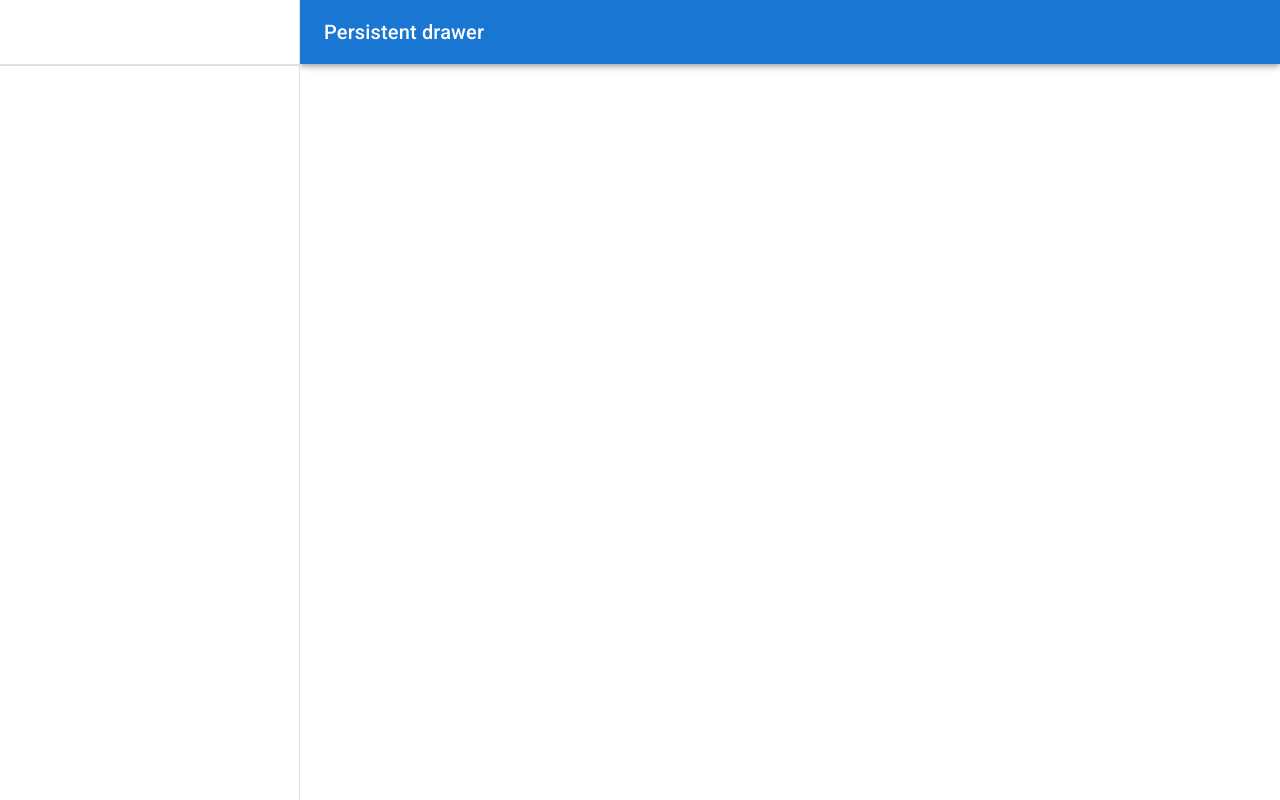
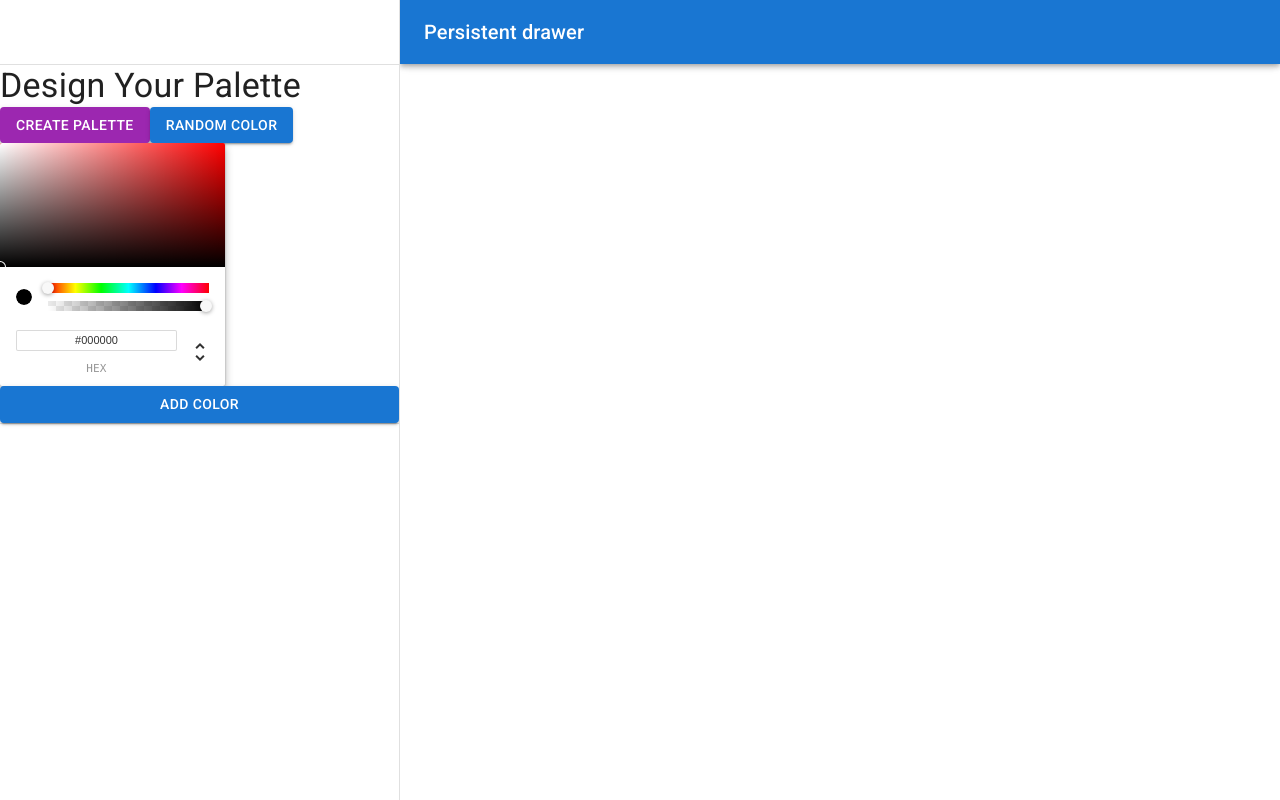
Before and after one commit to Fernando-Andres-Ramos/Colors-Palettes, a React (Vite) app: page /palette/new in a window 1280 px wide. Both pictures are taken after a click on the button "open drawer". Built offline with nearby package versions, Linux system fonts and the light colour scheme; some icons are missing.

Commit message:
Add ChromePicker and buttons to drawer

```diff
--- a/package.json
+++ b/package.json
@@ -16,6 +16,7 @@
     "@mui/material": "^7.1.0",
     "chroma-js": "^3.1.2",
     "react": "^19.1.0",
+    "react-color": "^2.19.3",
     "react-dom": "^19.1.0",
     "react-router-dom": "^7.6.1"
   },
--- a/src/components/NewPaletteForm/NewPaletteForm.jsx
+++ b/src/components/NewPaletteForm/NewPaletteForm.jsx
@@ -18,8 +18,11 @@
 import ListItemText from '@mui/material/ListItemText';
 import InboxIcon from '@mui/icons-material/MoveToInbox';
 import MailIcon from '@mui/icons-material/Mail';
+import {ChromePicker} from 'react-color'
+import Button from '@mui/material/Button';
 
-const drawerWidth = 300;
+
+const drawerWidth = 400;
 
 const Main = styled('main', { shouldForwardProp: (prop) => prop !== 'open' })(
   ({ theme }) => ({
@@ -82,6 +85,11 @@
 export default function NewPaletteForm() {
   const theme = useTheme();
   const [open, setOpen] = React.useState(false);
+  const [background, setBackground] = React.useState("#ADD8E")
+
+  const handleChangeComplete = (color) => {
+    setBackground(color.hex );
+  };
 
   const handleDrawerOpen = () => {
     setOpen(true);
@@ -134,6 +142,18 @@
           </IconButton>
         </DrawerHeader>
         <Divider />
+        <Typography variant="h4">Design Your Palette </Typography>
+
+        <div>
+          <Button variant="contained" color="secondary">CREATE PALETTE</Button>
+          <Button variant="contained" color="primary">RANDOM COLOR</Button>
+        </div>
+        <ChromePicker
+          color={background}
+          onChangeComplete={handleChangeComplete}
+          />
+
+        <Button variant="contained" color="primary">ADD COLOR</Button>
         <Divider />
 
       </Drawer>
```
Also changed, not shown: 1 other file (tests, documents, lock files or other folders).
